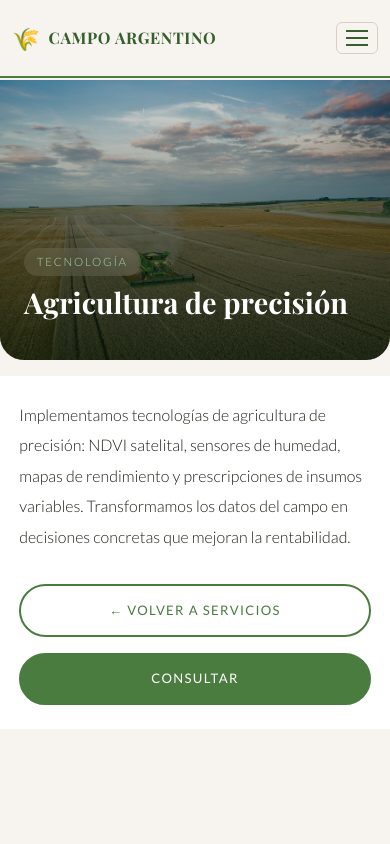
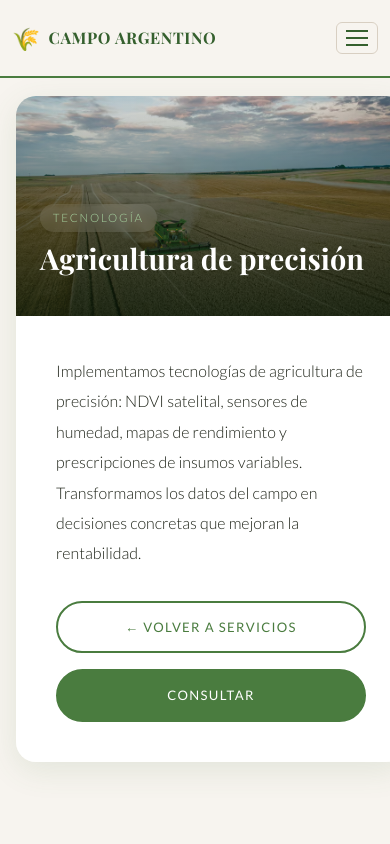
Before and after one commit to JoacoAutilio/campo-argentino, a React (Vite) app: page /servicios/agricultura-de-precision in a window 390 px wide. Shown: the top 844 px of the page. Built offline with nearby package versions, Linux system fonts and the light colour scheme; a web font is replaced by a local one.

Commit message:
Arreglando imagenes en mobile

```diff
--- a/src/styles/ServicioDetalle.css
+++ b/src/styles/ServicioDetalle.css
@@ -6,6 +6,12 @@
   background: var(--color-bg);
   padding-bottom: 5rem;
 }
+
+/* ── Desktop: hero full width ── */
+.cv-detalle-card {
+  width: 100%;
+}
+
 .cv-detalle-hero {
   position: relative;
   height: 55vh;
@@ -18,22 +24,7 @@
   height: 100%;
   object-fit: cover;
   object-position: center center;
-
   display: block;
-}
-
-@media (max-width: 600px) {
-  .cv-detalle-hero {
-    height: auto;
-    min-height: unset;
-  }
-  .cv-detalle-hero__img {
-    height: auto;
-    max-height: 280px;
-    width: 100%;
-    object-fit: cover;
-    object-position: center center;
-  }
 }
 .cv-detalle-hero__overlay {
   position: absolute; inset: 0;
@@ -66,12 +57,31 @@
   box-shadow: 0 8px 40px rgba(74, 124, 63, 0.08);
 }
 
+/* ── Mobile: imagen y card del mismo ancho, unidos ── */
 @media (max-width: 600px) {
+  .cv-detalle-page {
+    padding-bottom: 3rem;
+  }
+  .cv-detalle-card {
+    margin: 1rem;
+    border-radius: 20px;
+    overflow: hidden;
+    box-shadow: 0 8px 32px rgba(74, 124, 63, 0.12);
+  }
+  .cv-detalle-hero {
+    height: 220px;
+    min-height: unset;
+    border-radius: 0;
+  }
+  .cv-detalle-hero__img {
+    height: 220px;
+    object-position: center center;
+  }
   .cv-detalle-body {
-    padding: 1.5rem 1.2rem;
-    margin: 1rem 0 0;
+    margin: 0;
     border-radius: 0;
     box-shadow: none;
+    max-width: 100%;
   }
 }
 
@@ -84,7 +94,6 @@
 .cv-detalle-actions {
   display: flex; gap: 1rem; flex-wrap: wrap;
 }
-
 @media (max-width: 480px) {
   .cv-detalle-actions { flex-direction: column; }
   .cv-detalle-actions .cv-btn { width: 100%; justify-content: center; }
@@ -103,7 +112,6 @@
 @media (max-width: 600px) {
   .cv-subservicios-grid { grid-template-columns: 1fr; }
 }
-
 .cv-subservicio-card {
   display: block; border-radius: 16px; overflow: hidden;
   text-decoration: none; color: inherit;
--- a/src/styles/Siembra.css
+++ b/src/styles/Siembra.css
@@ -28,3 +28,28 @@
 .cv-cultivo-link:hover { color: inherit; }
 
 .cv-siembra-back { margin-top: 1rem; }
+
+/* Mobile: card unificada igual que el detalle */
+@media (max-width: 600px) {
+  .cv-cultivos-grid {
+    grid-template-columns: 1fr;
+    gap: 1.5rem;
+  }
+  .cv-cultivo-link {
+    margin: 0;
+  }
+  .cv-cultivo-link .cv-card {
+    border-radius: 20px;
+    overflow: hidden;
+    box-shadow: 0 8px 32px rgba(74, 124, 63, 0.12);
+  }
+  .cv-cultivo-link .cv-card__image-wrapper {
+    border-radius: 0;
+    aspect-ratio: 16 / 9;
+  }
+  .cv-cultivo-link .cv-card__image-wrapper img {
+    width: 100%;
+    height: 100%;
+    object-fit: cover;
+  }
+}
```
